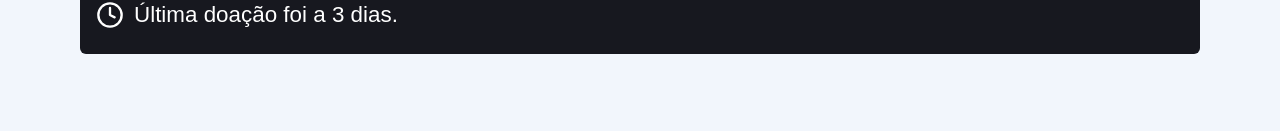
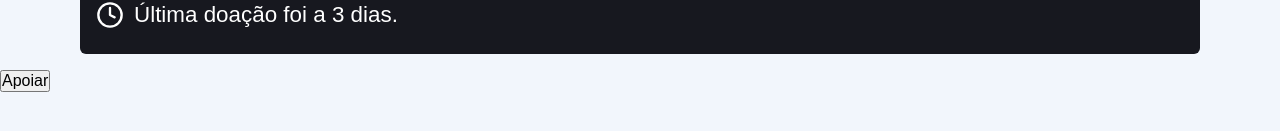
Before and after one commit to Robson-GDS/board-nextJS, a Next.js app: page /board in a window 1280 px wide. Shown: the part 531-662 px from the top of the page. Built offline with nearby package versions, Linux system fonts and the light colour scheme.

Commit message:
importando button na tela board

```diff
--- a/src/pages/board/index.tsx
+++ b/src/pages/board/index.tsx
@@ -1,5 +1,6 @@
 import Head from 'next/head';
 import { FiPlus, FiCalendar, FiEdit2, FiTrash, FiClock } from 'react-icons/fi';
+import { SupportButton } from '../../components/SupportButton';
 
 import styles from './styles.module.scss';
 
@@ -58,6 +59,8 @@ export default function Board() {
           </time>
         </div>
       </div>
+
+      <SupportButton />
     </>
   )
 }
```
